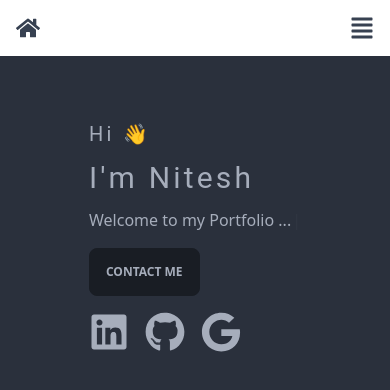
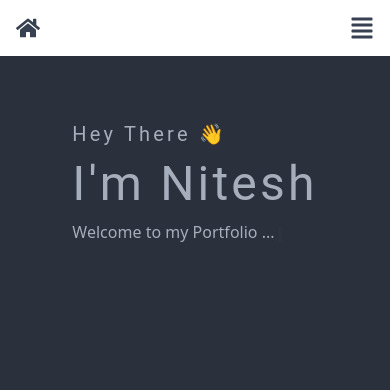
Before and after one commit to Niteshkumar152/Upgraded_Portfolio, a React (Create React App) app: page / in a window 390 px wide. Shown: the top 390 px of the page. Built offline with nearby package versions, Linux system fonts and the light colour scheme.

Commit message:
Home for Mobile improved

```diff
--- a/src/components/layout/Navbar.jsx
+++ b/src/components/layout/Navbar.jsx
@@ -19,7 +19,7 @@ function Navbar() {
           bg-white
         "
     >
-      <div className="fade-in border-red-500">
+      <div className="fade-in">
         <Link to="/" className="cursor-pointer">
           <FaHome className="h-6 w-6 hover:text-purple-400" />
         </Link>
--- a/src/pages/Home.jsx
+++ b/src/pages/Home.jsx
@@ -8,9 +8,9 @@ function Home() {
       <div className="col-span-8 md:col-span-5 m-auto">
         <div className="p-2">
           <h2 className="text-xl md:text-3xl cursor-default">
-            Hi <span className="wave">👋</span>
+            Hey There <span className="wave">👋</span>
           </h2>
-          <h1 className="text-3xl md:text-5xl cursor-default">I'm Nitesh</h1>
+          <h1 className="text-5xl md:text-6xl cursor-default">I'm Nitesh</h1>
 
           <Typewriter
             options={{
@@ -20,7 +20,7 @@ function Home() {
             }}
           />
         </div>
-        <div className="px-2 py-2 md:mx-0">
+        {/*<div className="px-2 py-2 md:mx-0">
           <button
             to="/contact"
             className="btn text-xs md:text-sm hover:bg-purple-400"
@@ -43,6 +43,7 @@ function Home() {
             })}
           </div>
         </div>
+          */}
       </div>
 
       <div className="mt-0 col-span-3 hidden md:block bg-white">
```
Also changed, not shown: src/components/layout/assets/hero_image.png (added).
